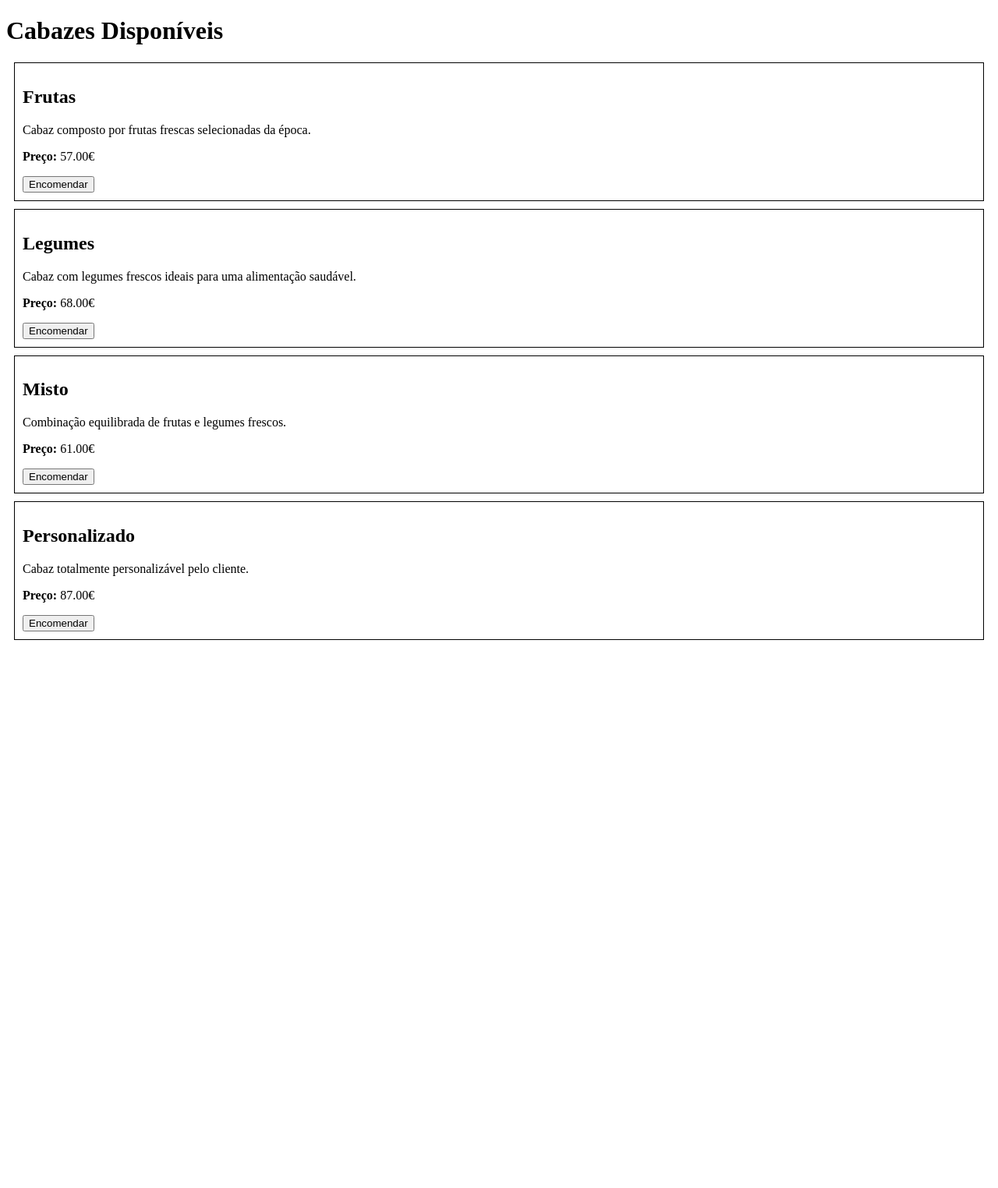
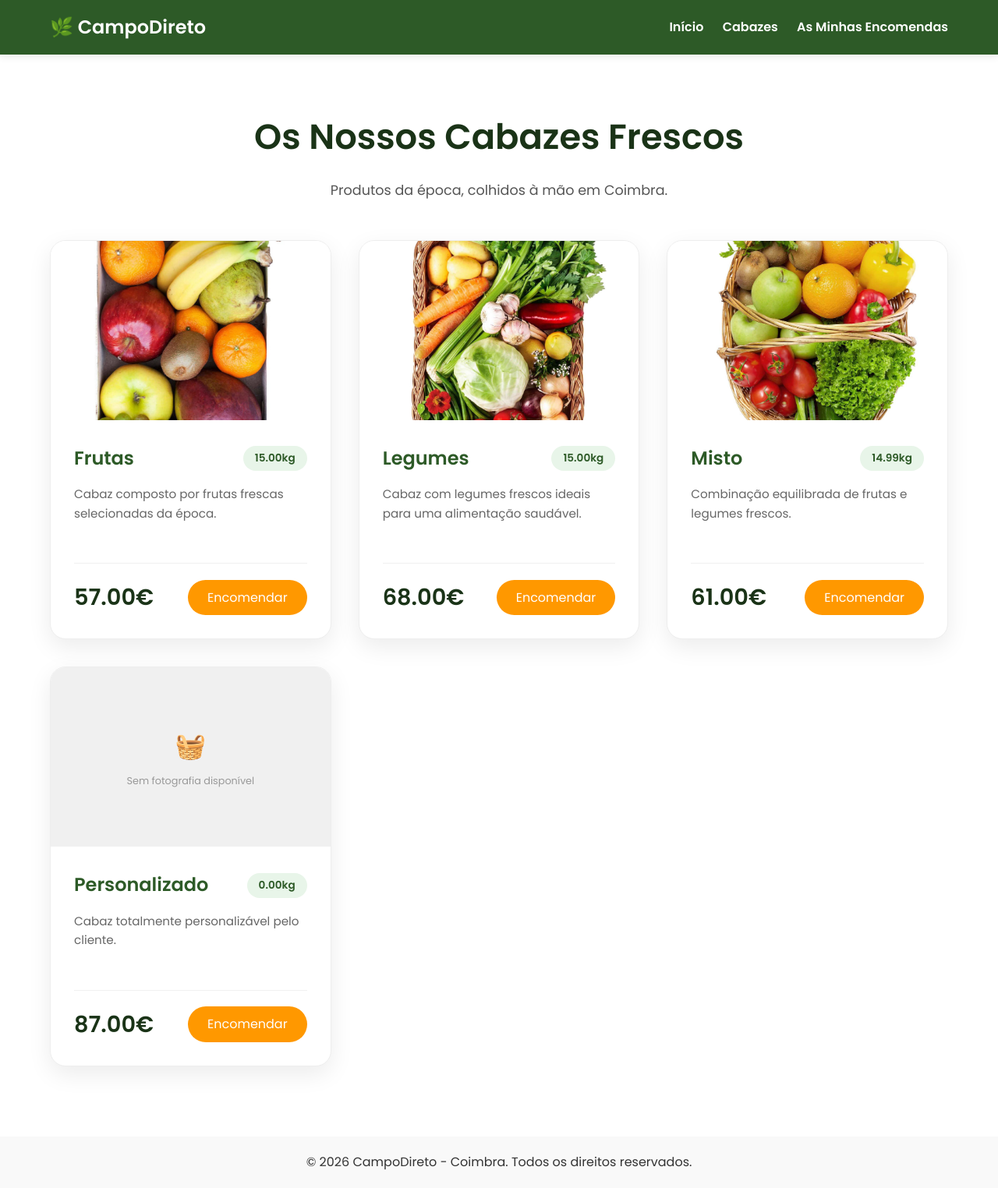
Before and after one commit to AtletaPt/Trabalho-PDI, a Django app: page /cabazes/ in a window 1280 px wide. Shown: the whole page at 78% size. Before the commit the page ends 821 px from the top, so only its background shows below. Run offline with Django 5.2, Linux system fonts and the light colour scheme; data comes from the database, SQL or seed files in the repository.

Commit message:
mensagem descritiva

```diff
--- a/cabazes/templates/cabazes/lista.html
+++ b/cabazes/templates/cabazes/lista.html
@@ -1,22 +1,44 @@
-<!DOCTYPE html>
-<html>
-<head>
-    <title>CampoDireto - Cabazes</title>
-</head>
-<body>
-    <h1>Cabazes Disponíveis</h1>
+{% extends 'base.html' %}
 
+{% block content %}
+<div style="text-align: center; margin-bottom: 50px;">
+    <h1 style="font-size: 2.8rem; color: #1a3317; font-weight: 700; margin-bottom: 10px;">Os Nossos Cabazes Frescos</h1>
+    <p style="color: #555; font-size: 1.1rem;">Produtos da época, colhidos à mão em Coimbra.</p>
+</div>
+
+<div style="display: grid; grid-template-columns: repeat(auto-fit, minmax(320px, 1fr)); gap: 35px;">
     {% for cabaz in cabazes %}
-    <div style="border:1px solid black; margin:10px; padding:10px;">
-        <h2>{{ cabaz.get_name_display }}</h2>
-        <p>{{ cabaz.description }}</p>
-        <p><strong>Preço:</strong> {{ cabaz.price }}€</p>
+    <div style="background: white; border-radius: 20px; overflow: hidden; box-shadow: 0 10px 30px rgba(0,0,0,0.08); transition: transform 0.3s ease; border: 1px solid #eee;">
 
-        <a href="/orders/encomendar/{{ cabaz.id }}/">
-    <button>Encomendar</button>
-</a>
+        <div style="height: 230px; background: #f0f0f0; overflow: hidden;">
+            {% if cabaz.image %}
+                <img src="{{ cabaz.image.url }}" style="width: 100%; height: 100%; object-fit: cover;">
+            {% else %}
+                <div style="display: flex; flex-direction: column; align-items: center; justify-content: center; height: 100%; color: #999;">
+                    <span style="font-size: 2rem;">🧺</span>
+                    <span style="font-size: 0.8rem; margin-top: 10px;">Sem fotografia disponível</span>
+                </div>
+            {% endif %}
+        </div>
+
+        <div style="padding: 30px;">
+            <div style="display: flex; justify-content: space-between; align-items: center; margin-bottom: 15px;">
+                <h3 style="margin: 0; color: #2d5a27; font-size: 1.5rem;">{{ cabaz.get_name_display }}</h3>
+                <span style="background: #e8f5e9; color: #2d5a27; padding: 5px 15px; border-radius: 30px; font-size: 0.85rem; font-weight: 600;">
+                    {{ cabaz.weight }}kg
+                </span>
+            </div>
+
+            <p style="color: #666; font-size: 0.95rem; line-height: 1.6; height: 75px; overflow: hidden; margin-bottom: 25px;">
+                {{ cabaz.description }}
+            </p>
+
+            <div style="display: flex; justify-content: space-between; align-items: center; padding-top: 20px; border-top: 1px solid #f0f0f0;">
+                <span style="font-size: 1.8rem; font-weight: 700; color: #1a3317;">{{ cabaz.price }}€</span>
+                <a href="/orders/encomendar/{{ cabaz.id }}/" class="btn">Encomendar</a>
+            </div>
+        </div>
     </div>
-{% endfor %}
-
-</body>
-</html>
+    {% endfor %}
+</div>
+{% endblock %}
--- a/campodireto/settings.py
+++ b/campodireto/settings.py
@@ -53,7 +53,7 @@ ROOT_URLCONF = 'campodireto.urls'
 TEMPLATES = [
     {
         'BACKEND': 'django.template.backends.django.DjangoTemplates',
-        'DIRS': [],
+        'DIRS': [BASE_DIR / 'templates'],
         'APP_DIRS': True,
         'OPTIONS': {
             'context_processors': [
@@ -110,5 +110,8 @@ USE_TZ = True
 
 
 STATIC_URL = 'static/'
+# Configuração para ficheiros de média (Uploads)
+MEDIA_URL = '/media/'
+MEDIA_ROOT = BASE_DIR / 'media'
 
 AUTH_USER_MODEL = 'users.CustomUser'
--- /dev/null
+++ b/templates/base.html
@@ -0,0 +1,94 @@
+<!DOCTYPE html>
+<html lang="pt">
+<head>
+    <meta charset="UTF-8">
+    <meta name="viewport" content="width=device-width, initial-scale=1.0">
+    <title>CampoDireto | Do Campo para a sua Mesa</title>
+    <link href="https://fonts.googleapis.com/css2?family=Poppins:wght@300;400;600&display=swap" rel="stylesheet">
+    <style>
+        :root {
+            --primary: #2d5a27; /* Verde Natureza */
+            --secondary: #f4f4f4;
+            --accent: #ff9800; /* Laranja Cenoura */
+            --text: #333;
+        }
+
+        body {
+            font-family: 'Poppins', sans-serif;
+            margin: 0;
+            background-color: #fff;
+            color: var(--text);
+            line-height: 1.6;
+        }
+
+        /* Navbar Elegante */
+        nav {
+            background: var(--primary);
+            padding: 1rem 5%;
+            display: flex;
+            justify-content: space-between;
+            align-items: center;
+            box-shadow: 0 2px 10px rgba(0,0,0,0.1);
+        }
+
+        nav a {
+            color: white;
+            text-decoration: none;
+            font-weight: 600;
+            margin-left: 20px;
+        }
+
+        .logo { font-size: 1.5rem; font-weight: 700; color: white; }
+
+        /* Content Area */
+        .container {
+            padding: 40px 5%;
+            max-width: 1200px;
+            margin: auto;
+        }
+
+        /* Botões Profissionais */
+        .btn {
+            background: var(--accent);
+            color: white;
+            padding: 10px 25px;
+            border-radius: 50px;
+            text-decoration: none;
+            display: inline-block;
+            transition: transform 0.2s;
+            border: none;
+            cursor: pointer;
+        }
+
+        .btn:hover { transform: scale(1.05); }
+
+        footer {
+            text-align: center;
+            padding: 20px;
+            background: #f9f9f9;
+            margin-top: 50px;
+        }
+    </style>
+</head>
+<body>
+
+    <nav>
+        <div class="logo">🌿 CampoDireto</div>
+        <div>
+            <a href="/">Início</a>
+            <a href="/cabazes/">Cabazes</a>
+            <a href="/orders/historico/">As Minhas Encomendas</a>
+        </div>
+    </nav>
+
+    <div class="container">
+        {% block content %}
+        {% endblock %}
+    </div>
+
+    <footer>
+        &copy; 2026 CampoDireto - Coimbra. Todos os direitos reservados.
+    </footer>
+
+</body>
+</html>
```
Also changed, not shown: cabazes/templates/home.html (+58 -28 lines), orders/templates/orders/sucesso.html (+19 -21 lines), media/cabazes_images/6871584-cima.jpg (renamed from cabazes_images/6871584-cima.jpg), media/cabazes_images/6872507_cima.jpg (renamed from cabazes_images/6872507_cima.jpg), media/cabazes_images/7646498_cima.jpg (renamed from cabazes_images/7646498_cima.jpg).
